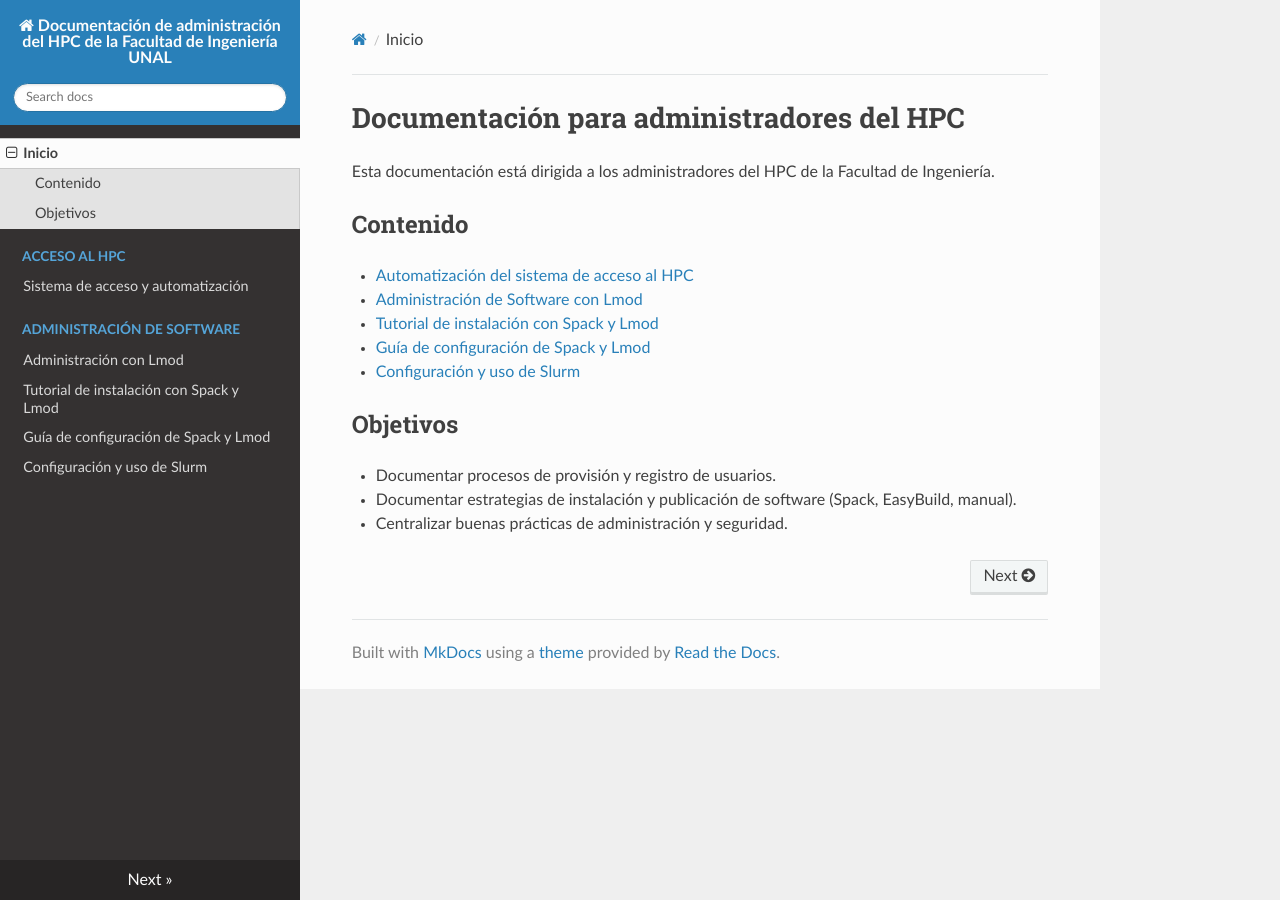
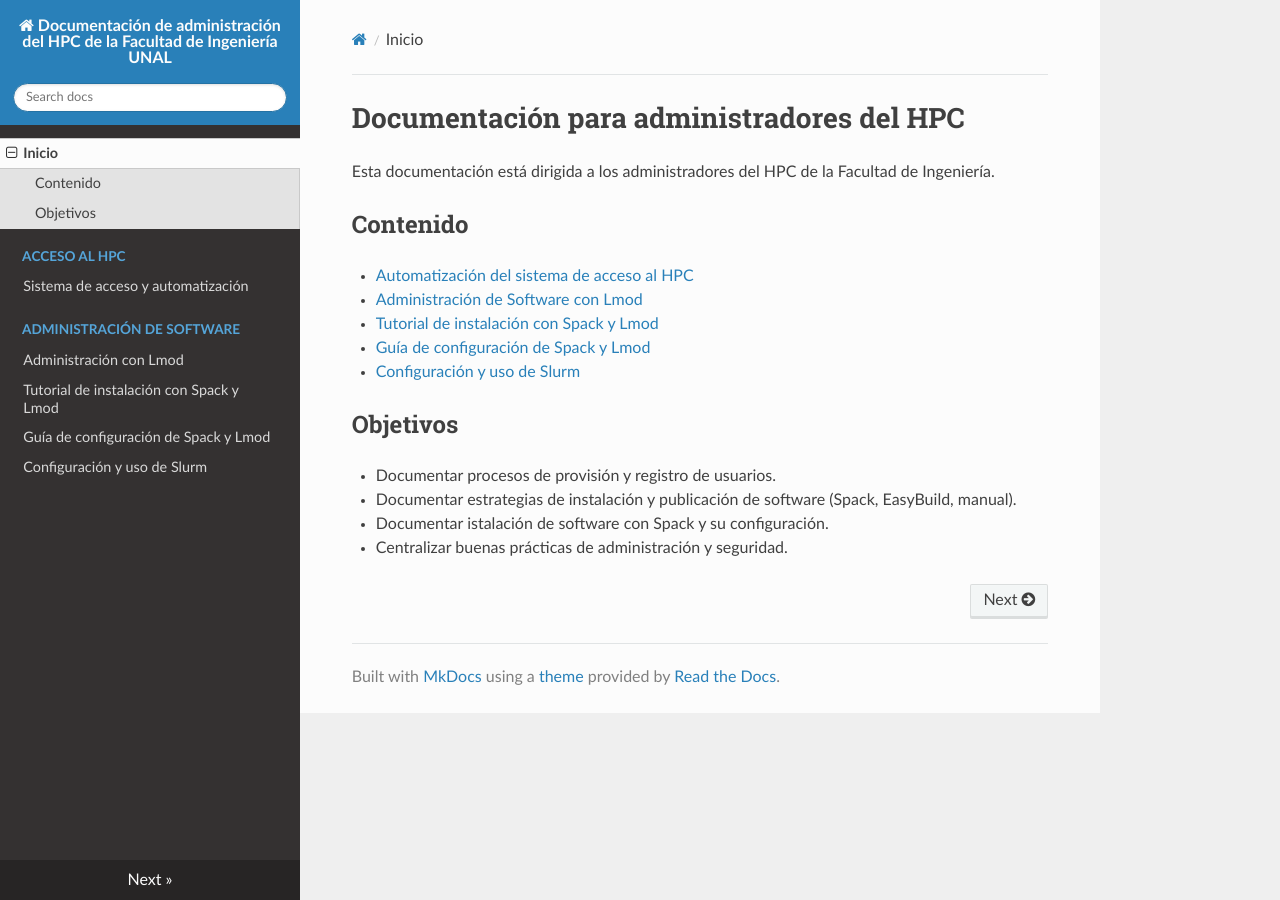
Before and after one commit to ClusterFacIng/Documentacion_Administradores_HPC_Facultad_Ingenieria_UNAL, an MkDocs documentation site: the page built from docs/index.md, in a window 1280 px wide. Built offline with MkDocs 1.6.1, drawn with Linux system fonts in a browser that asks for light colours; nearby versions of some CDN libraries.

Commit message:
ajuste index

```diff
--- a/docs/index.md
+++ b/docs/index.md
@@ -14,4 +14,5 @@ Esta documentación está dirigida a los administradores del HPC de la Facultad
 
 - Documentar procesos de provisión y registro de usuarios.
 - Documentar estrategias de instalación y publicación de software (Spack, EasyBuild, manual).
+- Documentar istalación de software con Spack y su configuración.
 - Centralizar buenas prácticas de administración y seguridad.
```
